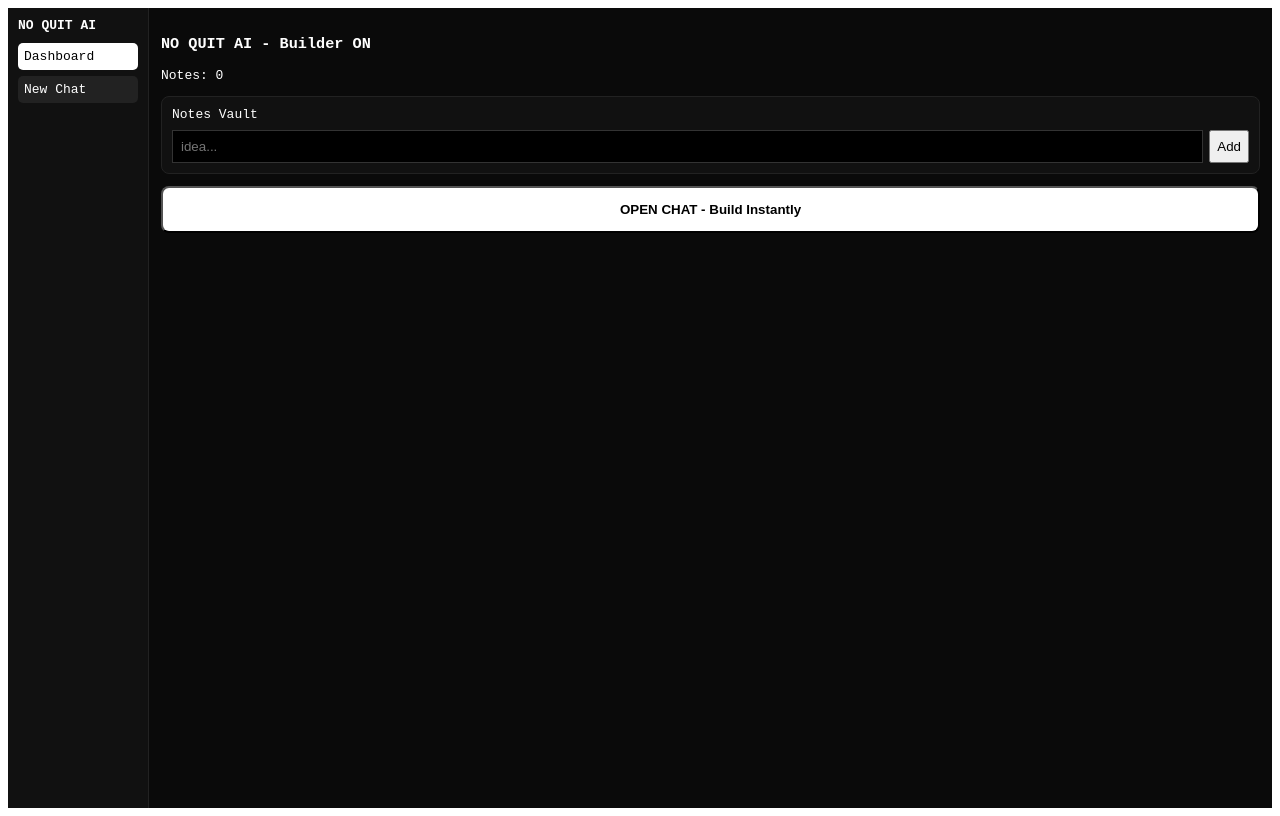
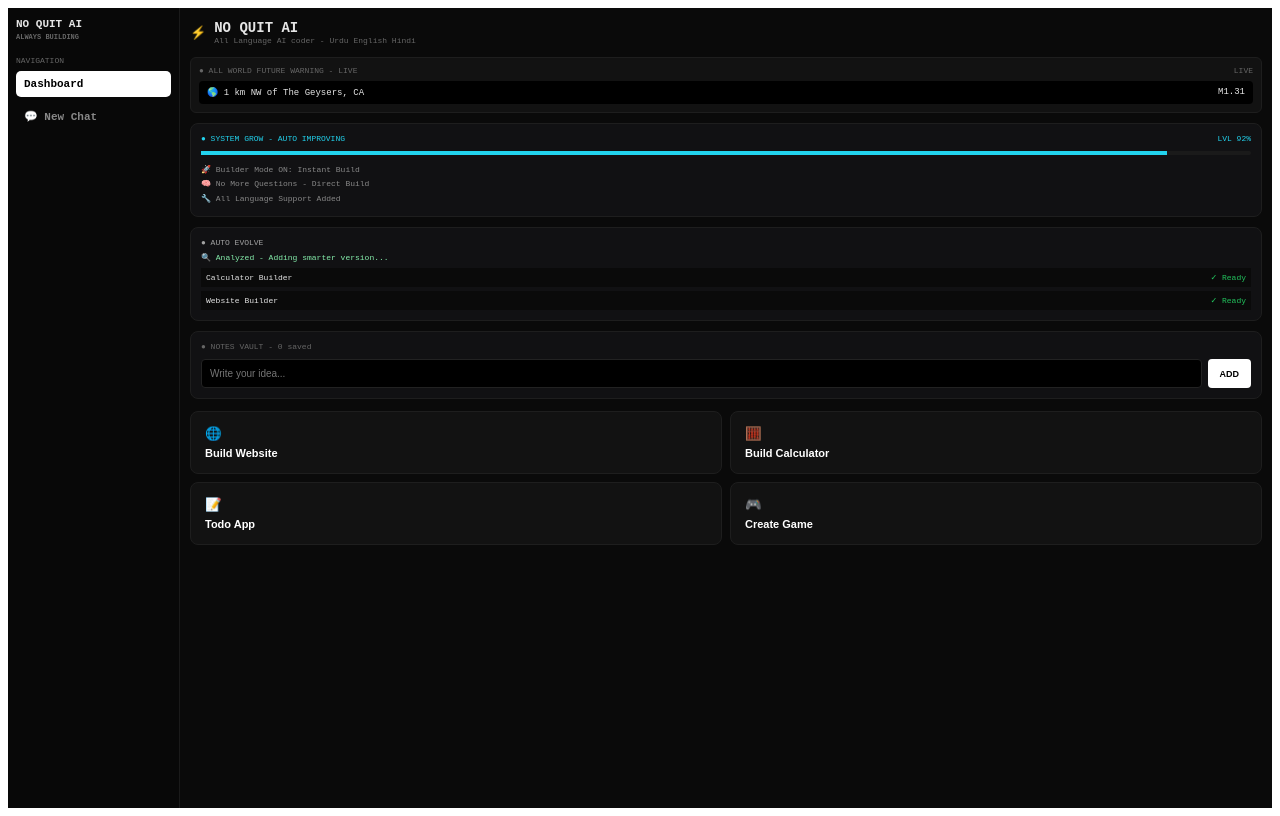
Before and after one commit to NO-QUIT-AI/no-quit-ai, a React (Vite) app: page / in a window 1280 px wide. Built offline with nearby package versions, Linux system fonts and the light colour scheme.

Commit message:
restore old full dashboard + builder

```diff
--- a/src/App.jsx
+++ b/src/App.jsx
@@ -1,4 +1,6 @@
-import { useState } from 'react'
+
+import { useState, useRef, useEffect } from 'react'
+
 function Builder({type}){
   const [val,setVal]=useState("")
   const [todos,setTodos]=useState([])
@@ -17,34 +19,34 @@ function Builder({type}){
     )
   }
   if(type==="todo"){
-    return (
-      <div style={{background:"#fff",color:"#000",padding:12,borderRadius:12,marginTop:8}}>
-        <b>Todo App Ready</b>
-        <div style={{display:"flex",gap:6,marginTop:8}}>
-          <input value={t} onChange={e=>setT(e.target.value)} style={{flex:1,padding:8,border:"1px solid #ccc",borderRadius:6}}/>
-          <button onClick={()=>{if(t.trim()){setTodos([...todos,t]);setT("")}}} style={{background:"#000",color:"#fff",padding:"8px 12px",borderRadius:6}}>Add</button>
-        </div>
-        {todos.map((y,i)=><div key={i} style={{padding:6,borderBottom:"1px solid #eee"}}>{y}</div>)}
-      </div>
-    )
+    return (<div style={{background:"#fff",color:"#000",padding:12,borderRadius:12,marginTop:8}}><b>Todo App Live</b><div style={{display:"flex",gap:6,marginTop:8}}><input value={t} onChange={e=>setT(e.target.value)} style={{flex:1,padding:8,border:"1px solid #ccc",borderRadius:6}}/><button onClick={()=>{if(t.trim()){setTodos([...todos,t]);setT("")}}} style={{background:"#000",color:"#fff",padding:"8px 12px",borderRadius:6}}>Add</button></div>{todos.map((y,i)=><div key={i} style={{padding:6,borderBottom:"1px solid #eee"}}>{y}</div>)}</div>)
   }
-  return <div style={{background:"#fff",color:"#000",padding:12,borderRadius:12,marginTop:8}}>✅ {type} Built Successfully!</div>
+  if(type==="portfolio"){
+    return (<div style={{background:"#fff",color:"#000",padding:16,borderRadius:12,marginTop:8}}><h2>🚀 Portfolio Ready!</h2><p>Hi, I am Developer - Modern dark portfolio built!</p><button style={{background:"#000",color:"#fff",padding:"8px 16px",border:"none",borderRadius:6}}>Contact Me</button></div>)
+  }
+  return <div style={{background:"#fff",color:"#000",padding:12,borderRadius:12,marginTop:8}}>✅ {type.toUpperCase()} Built Successfully!</div>
 }
+
 export default function App(){
   const [view,setView]=useState("dash")
   const [notes,setNotes]=useState([])
   const [note,setNote]=useState("")
-  const [msgs,setMsgs]=useState([{from:"ai",text:"Salam bhai! Main NO QUIT AI hu - Bolo kya banana hai? Calculator, Todo, Portfolio? Foran bana dunga!"}])
+  const [msgs,setMsgs]=useState([{from:"ai",text:"Aslam o Alaikum bhai! NO QUIT AI full power me wapas! Bolo kya banana hai? Website, Calculator, Todo? Foran bana dunga!"}])
   const [input,setInput]=useState("")
+  const bottomRef=useRef(null)
+  useEffect(()=>{bottomRef.current?.scrollIntoView({behavior:"smooth"})},[msgs,view])
+
   const detect=(q)=>{
     const l=q.toLowerCase()
     if(l.includes("calcul")) return "calculator"
     if(l.includes("todo")) return "todo"
-    if(l.includes("port")) return "portfolio"
+    if(l.includes("port")||l.includes("website")||l.includes("web")) return "portfolio"
     if(l.includes("shop")||l.includes("ecom")) return "ecommerce"
     if(l.includes("blog")) return "blog"
+    if(l.includes("game")) return "game"
     return null
   }
+
   const send=()=>{
     if(!input.trim()) return
     const q=input
@@ -53,44 +55,42 @@ export default function App(){
     setNotes(n=>[...n,q])
     setInput("")
     setTimeout(()=>{
-      const reply=b?`Lo bhai! ${b.toUpperCase()} bana diya! Neeche dekho!`:"Samajh gaya bhai! Thoda detail batao mai bana deta hu!"
+      let reply=b?`Lo bhai! ${b.toUpperCase()} bana diya! 👇 Live preview dekho!`:`Samajh gaya bhai! '${q}' - Thoda detail batao mai foran bana deta hu!`
+      if(!b && q.toLowerCase().includes("salam")) reply="Walaikum Aslam bhai! ❤️ Bolo kya banana hai?"
+      if(!b && q.toLowerCase().includes("how are you")) reply="Alhamdulillah mast hu bhai! Bolo kya build karein?"
       setMsgs(m=>[...m,{from:"ai",text:reply,build:b}])
     },400)
   }
+
   return (
-    <div style={{minHeight:"100vh",background:"#0a0a0a",color:"#fff",display:"flex",fontFamily:"monospace"}}>
-      <div style={{width:120,background:"#111",padding:10,borderRight:"1px solid #222"}}>
-        <b>NO QUIT AI</b>
-        <div onClick={()=>setView("dash")} style={{marginTop:10,padding:6,background:view==="dash"?"#fff":"#222",color:view==="dash"?"#000":"#fff",cursor:"pointer",borderRadius:5}}>Dashboard</div>
-        <div onClick={()=>setView("chat")} style={{marginTop:6,padding:6,background:view==="chat"?"#fff":"#222",color:view==="chat"?"#000":"#fff",cursor:"pointer",borderRadius:5}}>New Chat</div>
+    <div style={{minHeight:"100vh",background:"#0a0a0a",color:"#e5e5e5",fontFamily:"monospace",display:"flex"}}>
+      <div style={{width:155,background:"#080808",borderRight:"1px solid #1a1a1a",padding:"10px 8px",fontSize:11}}>
+        <div style={{fontWeight:800}}>NO QUIT AI<br/><span style={{fontSize:7,color:"#666"}}>ALWAYS BUILDING</span></div>
+        <div style={{marginTop:14,color:"#666",fontSize:8}}>NAVIGATION</div>
+        <div onClick={()=>setView("dash")} style={{background:view=="dash"?"#fff":"transparent",color:view=="dash"?"#000":"#888",padding:"7px 8px",borderRadius:5,fontWeight:700,marginTop:6,cursor:"pointer"}}>Dashboard</div>
+        <div onClick={()=>setView("chat")} style={{background:view=="chat"?"#fff":"transparent",color:view=="chat"?"#000":"#888",padding:"7px 8px",borderRadius:5,fontWeight:700,marginTop:6,cursor:"pointer"}}>💬 New Chat</div>
       </div>
-      <div style={{flex:1,padding:12,overflow:"hidden",display:"flex",flexDirection:"column"}}>
-        {view==="dash"?(
-          <div>
-            <h3>NO QUIT AI - Builder ON</h3>
-            <p>Notes: {notes.length}</p>
-            <div style={{background:"#111",border:"1px solid #222",borderRadius:8,padding:10,marginTop:10}}>
-              <div>Notes Vault</div>
-              <div style={{display:"flex",gap:6,marginTop:8}}>
-                <input value={note} onChange={e=>setNote(e.target.value)} placeholder="idea..." style={{flex:1,padding:8,background:"#000",border:"1px solid #333",color:"#fff"}}/>
-                <button onClick={()=>{if(note.trim()){setNotes([...notes,note]);setNote("")}}}>Add</button>
-              </div>
-            </div>
-            <button onClick={()=>setView("chat")} style={{marginTop:12,width:"100%",padding:14,background:"#fff",color:"#000",borderRadius:8,fontWeight:800}}>OPEN CHAT - Build Instantly</button>
+
+      <div style={{flex:1,display:"flex",flexDirection:"column",maxHeight:"100vh"}}>
+        {view=="dash"?(
+          <div style={{flex:1,overflowY:"auto",padding:"12px 10px"}}>
+            <div style={{display:"flex",gap:8,alignItems:"center",marginBottom:12}}><span>⚡</span><div><div style={{fontWeight:800,fontSize:14}}>NO QUIT AI</div><div style={{fontSize:8,color:"#666"}}>All Language AI coder - Urdu English Hindi</div></div></div>
+            <div style={{background:"#121212",border:"1px solid #1e1e1e",borderRadius:6,padding:8,fontSize:8,marginBottom:10}}><div style={{display:"flex",justifyContent:"space-between",color:"#666"}}>● ALL WORLD FUTURE WARNING - LIVE <span>LIVE</span></div><div style={{marginTop:6,background:"#000",padding:"6px 8px",borderRadius:4,display:"flex",justifyContent:"space-between",fontSize:9}}><span>🌎 1 km NW of The Geysers, CA</span><span>M1.31</span></div></div>
+            <div style={{background:"#111113",border:"1px solid #1e1e1e",borderRadius:8,padding:10,marginBottom:10}}><div style={{display:"flex",justifyContent:"space-between",fontSize:8,color:"#22d3ee"}}>● SYSTEM GROW - AUTO IMPROVING <span>LVL 92%</span></div><div style={{height:4,background:"#1a1a1a",borderRadius:10,margin:"8px 0"}}><div style={{width:"92%",height:"100%",background:"#22d3ee"}}></div></div><div style={{fontSize:8,color:"#888",lineHeight:1.8}}><div>🚀 Builder Mode ON: Instant Build</div><div>🧠 No More Questions - Direct Build</div><div>🔧 All Language Support Added</div></div></div>
+            <div style={{background:"#111113",border:"1px solid #1e1e1e",borderRadius:8,padding:10,marginBottom:10}}><div style={{fontSize:8,color:"#a3a3a3"}}>● AUTO EVOLVE</div><div style={{fontSize:8,color:"#86efac",margin:"6px 0"}}>🔍 Analyzed - Adding smarter version...</div><div style={{display:"flex",justifyContent:"space-between",background:"#0a0a0a",padding:5,fontSize:8,marginTop:4}}><span>Calculator Builder</span><span style={{color:"#22c55e"}}>✓ Ready</span></div><div style={{display:"flex",justifyContent:"space-between",background:"#0a0a0a",padding:5,fontSize:8,marginTop:4}}><span>Website Builder</span><span style={{color:"#22c55e"}}>✓ Ready</span></div></div>
+            <div style={{background:"#111113",border:"1px solid #1e1e1e",borderRadius:8,padding:10,marginBottom:12}}><div style={{fontSize:8,color:"#666"}}>● NOTES VAULT - {notes.length} saved</div><div style={{display:"flex",gap:6,marginTop:8}}><input value={note} onChange={e=>setNote(e.target.value)} placeholder="Write your idea..." style={{flex:1,background:"#000",border:"1px solid #222",color:"#fff",padding:8,borderRadius:4,fontSize:10}}/><button onClick={()=>{if(note.trim()){setNotes([...notes,note]); setNote("")}}} style={{background:"#fff",color:"#000",border:"none",padding:"6px 12px",borderRadius:4,fontSize:9,fontWeight:800}}>ADD</button></div></div>
+            <div style={{display:"grid",gridTemplateColumns:"1fr 1fr",gap:8}}><button onClick={()=>setView("chat")} style={{background:"#121212",border:"1px solid #1e1e1e",borderRadius:8,padding:14,color:"#fff",textAlign:"left"}}><div>🌐</div><div style={{fontWeight:700,fontSize:11,marginTop:6}}>Build Website</div></button><button onClick={()=>setView("chat")} style={{background:"#121212",border:"1px solid #1e1e1e",borderRadius:8,padding:14,color:"#fff",textAlign:"left"}}><div>🧮</div><div style={{fontWeight:700,fontSize:11,marginTop:6}}>Build Calculator</div></button><button onClick={()=>setView("chat")} style={{background:"#121212",border:"1px solid #1e1e1e",borderRadius:8,padding:14,color:"#fff",textAlign:"left"}}><div>📝</div><div style={{fontWeight:700,fontSize:11,marginTop:6}}>Todo App</div></button><button onClick={()=>setView("chat")} style={{background:"#121212",border:"1px solid #1e1e1e",borderRadius:8,padding:14,color:"#fff",textAlign:"left"}}><div>🎮</div><div style={{fontWeight:700,fontSize:11,marginTop:6}}>Create Game</div></button></div>
           </div>
         ):(
-          <div style={{display:"flex",flexDirection:"column",height:"90vh"}}>
-            <div style={{flex:1,overflowY:"auto",display:"flex",flexDirection:"column",gap:8}}>
-              {msgs.map((m,i)=>(
-                <div key={i} style={{maxWidth:"92%",alignSelf:m.from==="user"?"flex-end":"flex-start"}}>
-                  <div style={{background:m.from==="user"?"#fff":"#222",color:m.from==="user"?"#000":"#fff",padding:"8px 12px",borderRadius:10}}>{m.text}</div>
-                  {m.build&&<Builder type={m.build}/>}
-                </div>
-              ))}
+          <div style={{flex:1,display:"flex",flexDirection:"column",background:"#0f0f0f"}}>
+            <div style={{padding:"10px 12px",borderBottom:"1px solid #222",display:"flex",justifyContent:"space-between"}}><b style={{fontSize:12}}>💬 CHAT - Instant Builder</b><button onClick={()=>setView("dash")} style={{background:"#222",border:"none",color:"#fff",padding:"4px 8px",borderRadius:4,fontSize:10}}>← Back</button></div>
+            <div style={{flex:1,overflowY:"auto",padding:12,display:"flex",flexDirection:"column",gap:10}}>
+              {msgs.map((m,i)=><div key={i} style={{maxWidth:"92%",alignSelf:m.from=="user"?"flex-end":"flex-start"}}><div style={{background:m.from=="user"?"#fff":"#1e1e1e",color:m.from=="user"?"#000":"#fff",padding:"8px 12px",borderRadius:12,fontSize:12}}>{m.text}</div>{m.build&&<Builder type={m.build}/>}</div>)}
+              <div ref={bottomRef}></div>
             </div>
-            <div style={{display:"flex",gap:6,marginTop:10}}>
-              <input value={input} onChange={e=>setInput(e.target.value)} onKeyDown={e=>e.key==="Enter"&&send()} placeholder="Build a modern calculator..." style={{flex:1,padding:12,background:"#1a1a1a",border:"1px solid #333",color:"#fff",borderRadius:8}}/>
-              <button onClick={send} style={{background:"#fff",color:"#000",padding:"0 18px",borderRadius:8}}>Send</button>
+            <div style={{padding:10,display:"flex",gap:6,borderTop:"1px solid #222",background:"#0a0a0a"}}>
+              <input value={input} onChange={e=>setInput(e.target.value)} onKeyDown={e=>e.key=="Enter"&&send()} placeholder="Build a modern calculator..." style={{flex:1,background:"#1a1a1a",border:"1px solid #333",color:"#fff",padding:"12px",borderRadius:10,fontSize:13}}/>
+              <button onClick={send} style={{background:"#fff",color:"#000",border:"none",padding:"0 18px",borderRadius:10,fontWeight:800}}>Send</button>
             </div>
           </div>
         )}
```
